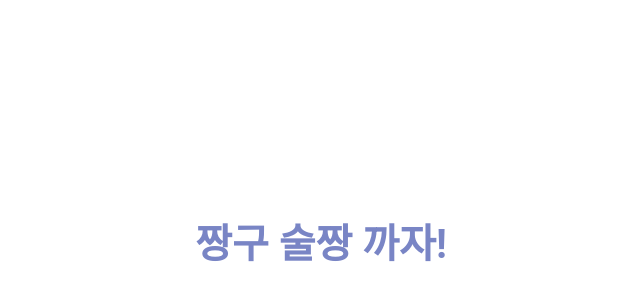
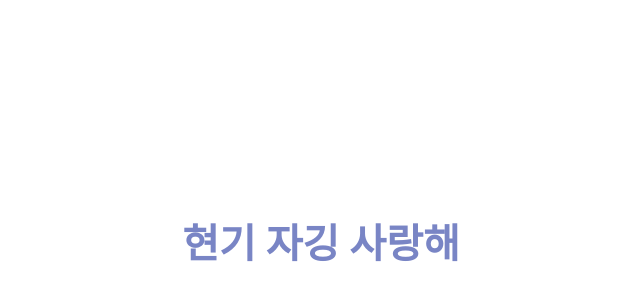
Before and after one commit to KIMHYEJIN89/abc, a plain HTML site: page index.html in a window 1280 px wide. Shown: the part 66-366 px from the top of the page, without its empty margins (319-959 px from the left). Drawn offline with Linux system fonts and the light colour scheme.

Commit message:
webpack-template-basic

```diff
--- a/index.html
+++ b/index.html
@@ -35,7 +35,7 @@
     </style>
     <body>
 
-        <p class="text">짱구 술짱 까자!</p>
+        <p class="text">현기 자깅 사랑해</p>
 
      </body>
 
```
